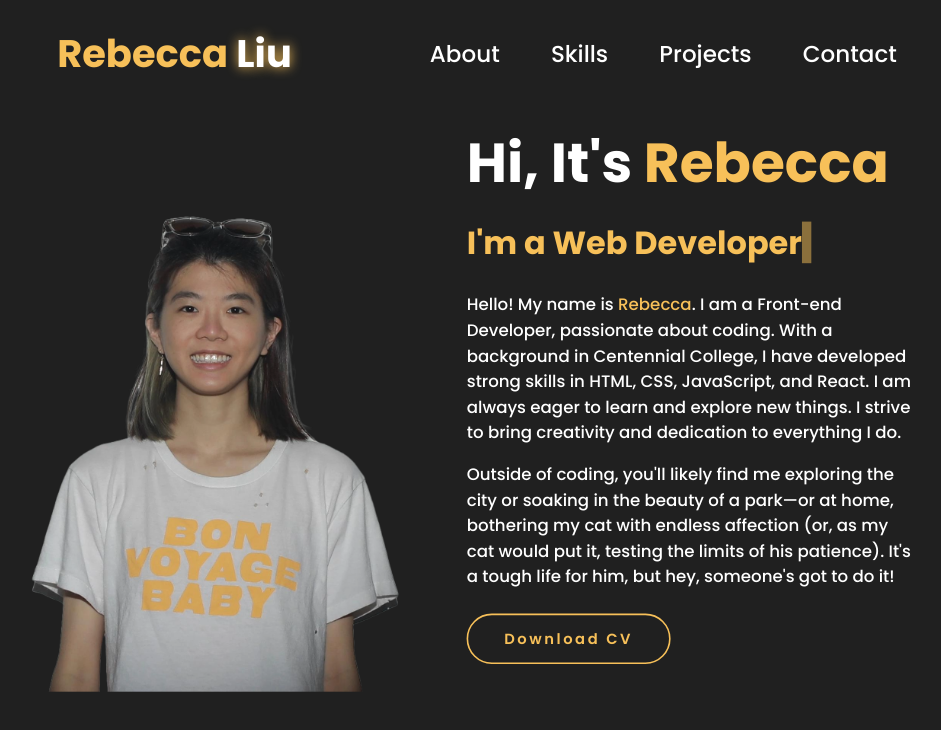
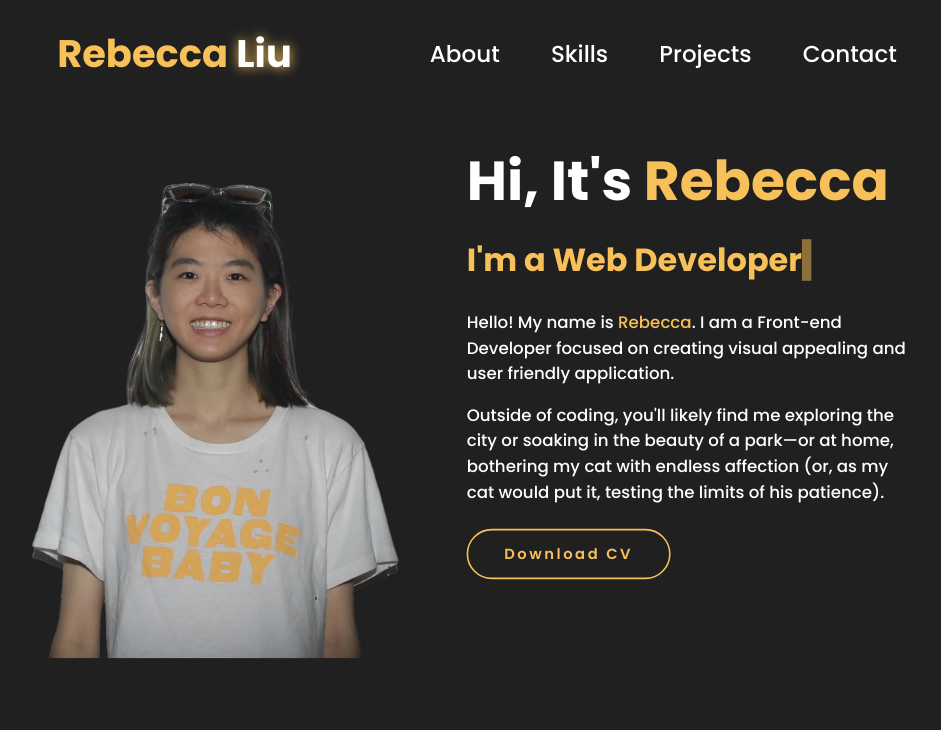
Before and after one commit to uilacceb/portfolio, a React (Vite) app in the folder client/: page / in a window 1280 px wide. Shown: the top 730 px of the page, without its empty margins (163-1104 px from the left). Built offline with nearby package versions, Linux system fonts and the light colour scheme.

Commit message:
updated about page

```diff
--- a/client/src/pages/About.jsx
+++ b/client/src/pages/About.jsx
@@ -56,11 +56,11 @@ const About = () => {
             I&#39;m a <span className="about-rebecca-text">{displayedText}</span><span className="cursor">|</span>
           </h3>
           <p className="introduction">
-            Hello! My name is <span className="about-rebecca-text">Rebecca</span>. I am a Front-end Developer, passionate about coding. With a background in Centennial College, I have developed strong skills in HTML, CSS, JavaScript, and React. I am always eager to learn and explore new things. I strive to bring creativity and dedication to everything I do.
+            Hello! My name is <span className="about-rebecca-text">Rebecca</span>. I am a Front-end Developer focused on creating visual appealing and user friendly application.
           </p>
 
           <p className="introduction">
-            Outside of coding, you&#39;ll likely find me exploring the city or soaking in the beauty of a park—or at home, bothering my cat with endless affection (or, as my cat would put it, testing the limits of his patience). It&#39;s a tough life for him, but hey, someone&#39;s got to do it!
+            Outside of coding, you&#39;ll likely find me exploring the city or soaking in the beauty of a park—or at home, bothering my cat with endless affection (or, as my cat would put it, testing the limits of his patience).
           </p>
           <div>
             <a id="download_button" href="/YINING-LIU CV.pdf" download>
```
